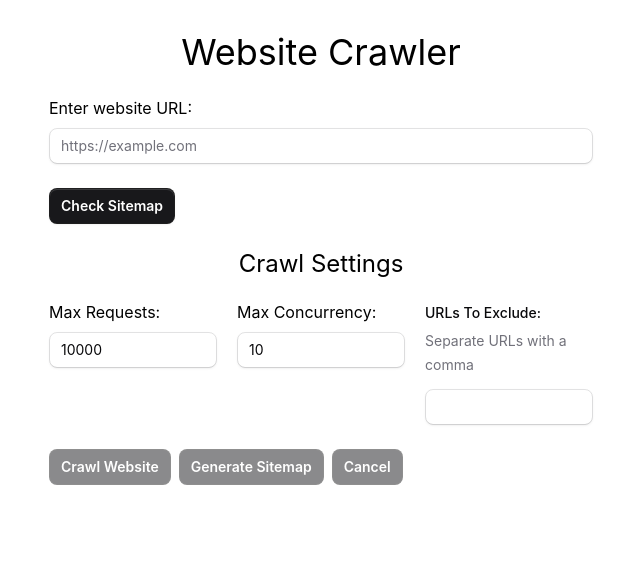
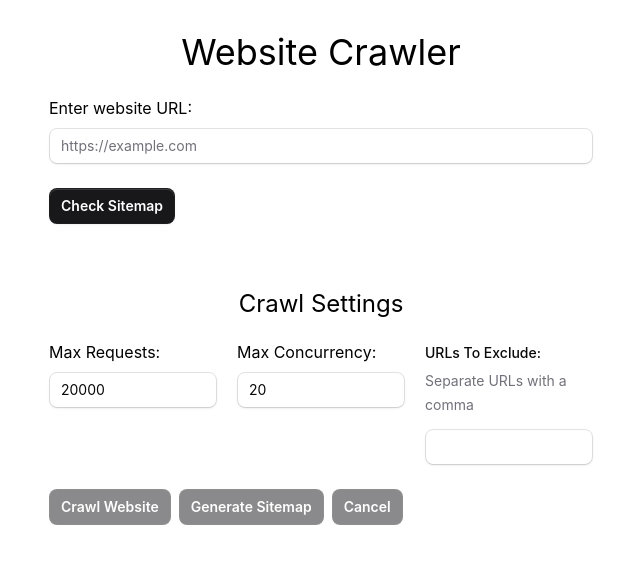
Before and after one commit to dsinger37/web-crawler-electron, a React (Vite) app: page / in a window 1280 px wide. Shown: the top 564 px of the page, without its empty margins (319-959 px from the left). Built offline with nearby package versions, Linux system fonts and the light colour scheme.

Commit message:
feat: add user feedback while loading a sitemap

```diff
--- a/src/App.tsx
+++ b/src/App.tsx
@@ -9,6 +9,7 @@ export const App = () => {
   const [crawledPageCount, setCrawledPageCount] = useState<number | null>(null);
   const [discoveredUrlCount, setDiscoveredUrlCount] = useState<number | null>(null);
   const [sitemapChecked, setSitemapChecked] = useState(false);
+  const [parsingSitemap, setParsingSitemap] = useState(false);
   const [isCrawlCancelled, setIsCrawlCancelled] = useState(false);
 
   const handleWebsiteInputChange = (url: string) => {
@@ -34,16 +35,17 @@ export const App = () => {
     <div>
       <h1 className="text-4xl text-center mb-6">Website Crawler</h1>
       <WebsiteInput value={websiteUrl} onChange={handleWebsiteInputChange} className="mb-6" />
-      <SitemapButton websiteUrl={websiteUrl} onSitemapParsed={handleSitemapParsed} setSitemapChecked={setSitemapChecked} className="mb-6" />
+      <SitemapButton websiteUrl={websiteUrl} onSitemapParsed={handleSitemapParsed} setSitemapChecked={setSitemapChecked} setParsingSitemap={setParsingSitemap} className="mb-6" />
+      {parsingSitemap ? <p className="mb-6">Parsing sitemap...</p> : null}
+      {sitemapPageCount !== null && sitemapChecked ? <p>Pages found in sitemap: {sitemapPageCount}</p> : null}
       <CrawlButton
         websiteUrl={websiteUrl}
         onCrawlComplete={handleCrawlComplete}
         onCrawlProgress={onCrawlProgress}
         isCrawlCancelled={isCrawlCancelled}
         setIsCrawlCancelled={setIsCrawlCancelled}
-        className="mb-6"
+        className="mb-6 mt-10"
       />
-      {sitemapPageCount !== null && sitemapChecked ? <p className="mb-6">Pages found in sitemap: {sitemapPageCount}</p> : null}
       {sitemapChecked && sitemapPageCount === null ? <p className="mb-6">No sitemaps found</p> : null}
       {isCrawlCancelled ? <p className="mb-6">Crawl cancelled</p> : null}
       {crawledPageCount !== null ? (
--- a/src/components/CrawlButton.tsx
+++ b/src/components/CrawlButton.tsx
@@ -13,8 +13,8 @@ interface CrawlButtonProps {
 }
 
 export const CrawlButton = ({ websiteUrl, onCrawlProgress, onCrawlComplete, isCrawlCancelled, setIsCrawlCancelled, className }: CrawlButtonProps) => {
-  const [maxRequests, setMaxRequests] = useState(10000);
-  const [maxConcurrency, setMaxConcurrency] = useState(10);
+  const [maxRequests, setMaxRequests] = useState(20000);
+  const [maxConcurrency, setMaxConcurrency] = useState(20);
   const [isCrawling, setIsCrawling] = useState(false);
   const [crawledUrls, setCrawledUrls] = useState<string[]>([]);
   const [urlsToExclude, setUrlsToExclude] = useState<string[]>([]);
--- a/src/components/SitemapButton.tsx
+++ b/src/components/SitemapButton.tsx
@@ -4,14 +4,16 @@ interface SitemapButtonProps {
   websiteUrl: string;
   onSitemapParsed: (pageCount: number) => void;
   setSitemapChecked: React.Dispatch<React.SetStateAction<boolean>>;
+  setParsingSitemap: React.Dispatch<React.SetStateAction<boolean>>;
   className?: string;
 }
 
-export const SitemapButton = ({ websiteUrl, onSitemapParsed, setSitemapChecked, className }: SitemapButtonProps) => {
+export const SitemapButton = ({ websiteUrl, onSitemapParsed, setSitemapChecked, setParsingSitemap, className }: SitemapButtonProps) => {
   const handleClick = async () => {
     setSitemapChecked(false);
+    setParsingSitemap(true);
     const pageCount = await window.electronApi.invoke("check-sitemap", websiteUrl);
-
+    setParsingSitemap(false);
     setSitemapChecked(true);
     onSitemapParsed(pageCount);
   };
```
